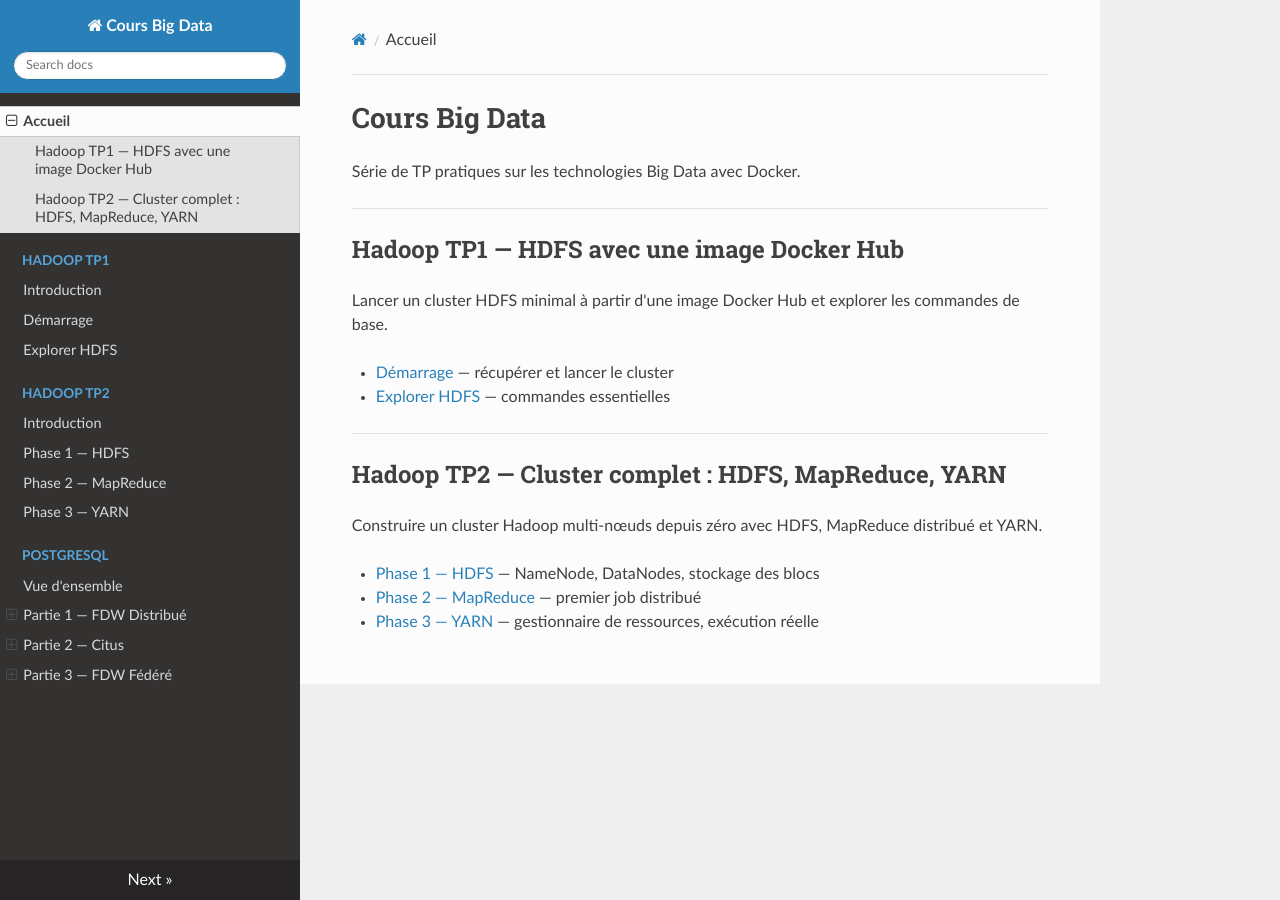
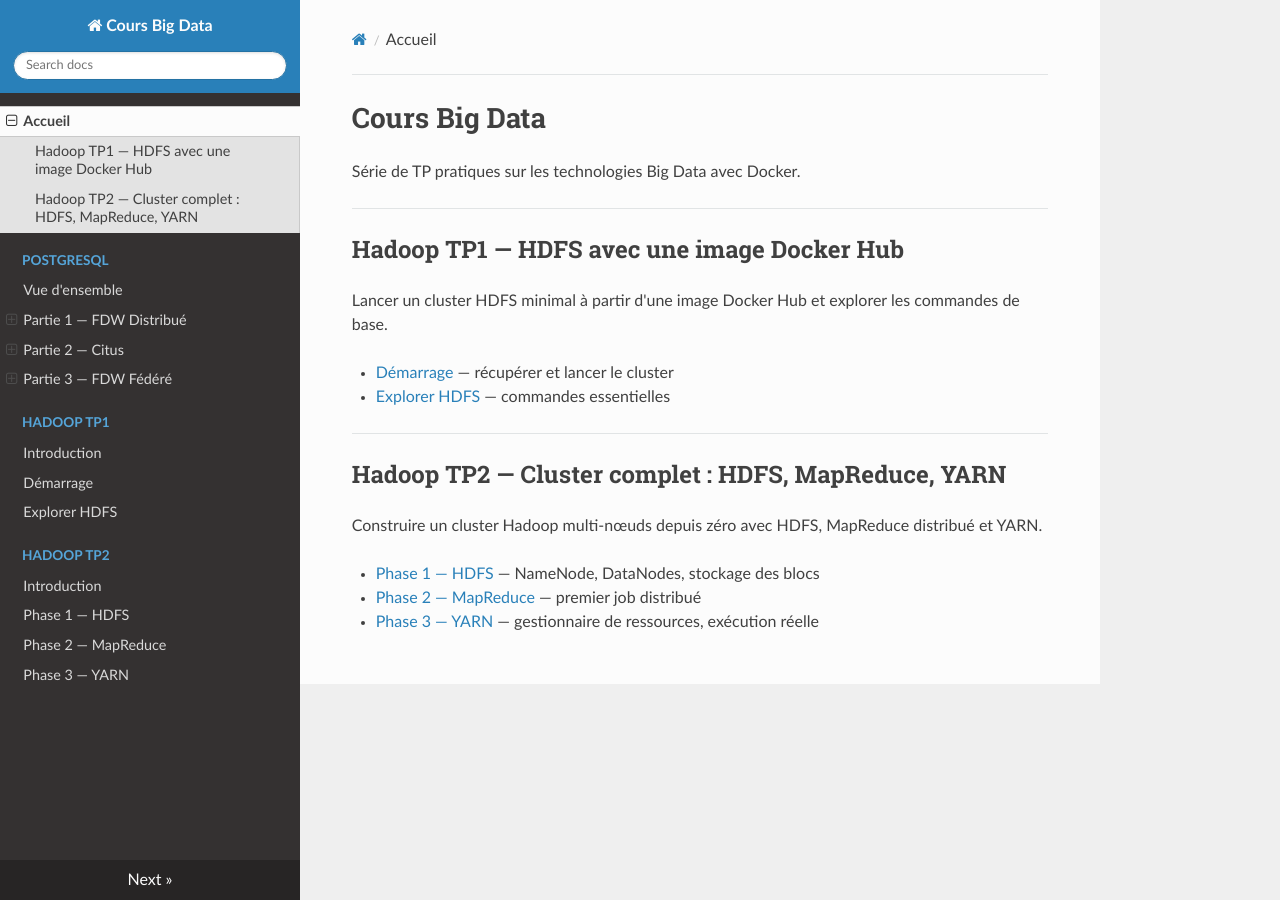
Before and after one commit to Titembaye/big-data-cours, an MkDocs documentation site: the page built from docs/index.md, in a window 1280 px wide. Built offline with MkDocs 1.6.1, drawn with Linux system fonts in a browser that asks for light colours; nearby versions of some CDN libraries; part of the change alters nothing that is shown.

```diff
--- a/mkdocs.yml
+++ b/mkdocs.yml
@@ -2,15 +2,6 @@ site_name: "Cours Big Data"
 site_description: "TP Hadoop, MapReduce, YARN et plus avec Docker"
 nav:
   - Accueil: index.md
-  - Hadoop TP1:
-    - Introduction: tp1/index.md
-    - Démarrage: tp1/deployment.md
-    - Explorer HDFS: tp1/hdfs.md
-  - Hadoop TP2:
-    - Introduction: tp2/index.md
-    - "Phase 1 — HDFS": tp2/hdfs.md
-    - "Phase 2 — MapReduce": tp2/mapreduce.md
-    - "Phase 3 — YARN": tp2/yarn.md
   - PostgreSQL:
     - Vue d'ensemble: tp_postgres/index.md
     - "Partie 1 — FDW Distribué":
@@ -22,6 +13,15 @@ nav:
       - Analyse et performances: tp_postgres/citus/analyse.md
     - "Partie 3 — FDW Fédéré":
       - Introduction: tp_postgres/fdw_federe/index.md
+  - Hadoop TP1:
+    - Introduction: tp1/index.md
+    - Démarrage: tp1/deployment.md
+    - Explorer HDFS: tp1/hdfs.md
+  - Hadoop TP2:
+    - Introduction: tp2/index.md
+    - "Phase 1 — HDFS": tp2/hdfs.md
+    - "Phase 2 — MapReduce": tp2/mapreduce.md
+    - "Phase 3 — YARN": tp2/yarn.md
 markdown_extensions:
   - admonition
   - codehilite
```
